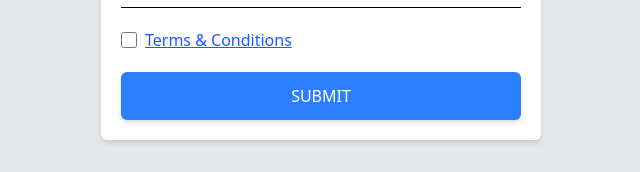
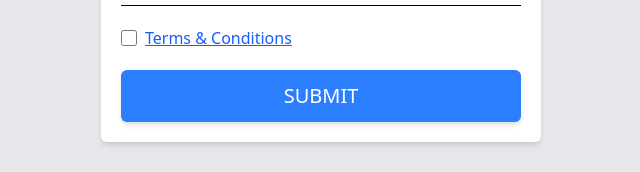
Before and after one commit to Rohit-Pakhre09/Comment-and-Review, a React (Vite) app: page / in a window 1280 px wide. Shown: the part 509-681 px from the top of the page, without its empty margins (319-959 px from the left). Built offline with nearby package versions, Linux system fonts and the light colour scheme.

Commit message:
Fix: Minor bugs.

```diff
--- a/src/components/StudentForm.jsx
+++ b/src/components/StudentForm.jsx
@@ -222,7 +222,7 @@ function StudentForm() {
           {/* Submit Button */}
           <button
             type="submit"
-            className="p-3 bg-blue-500 shadow-md rounded-md font-medium uppercase text-white cursor-pointer"
+            className="p-3 bg-blue-500 shadow-md rounded-md text-xl font-medium uppercase text-white cursor-pointer"
           >
             Submit
           </button>
```
